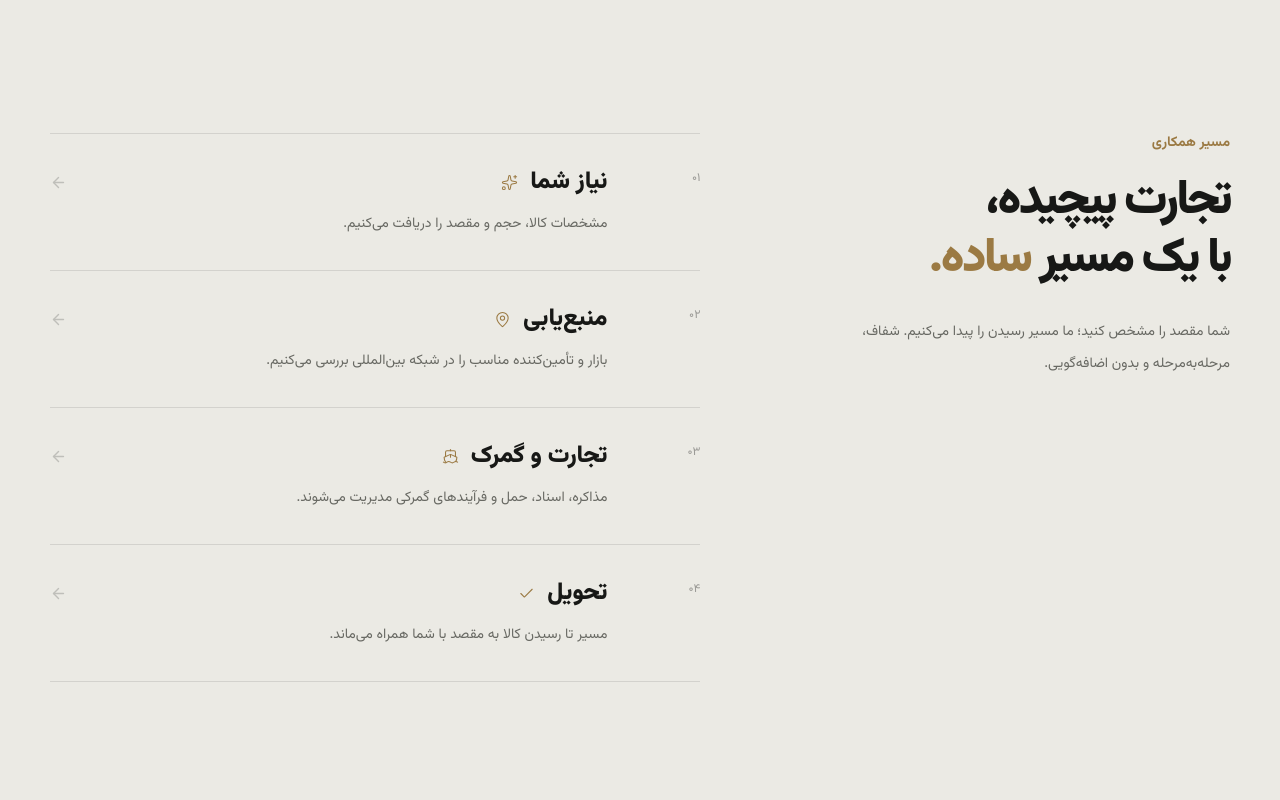
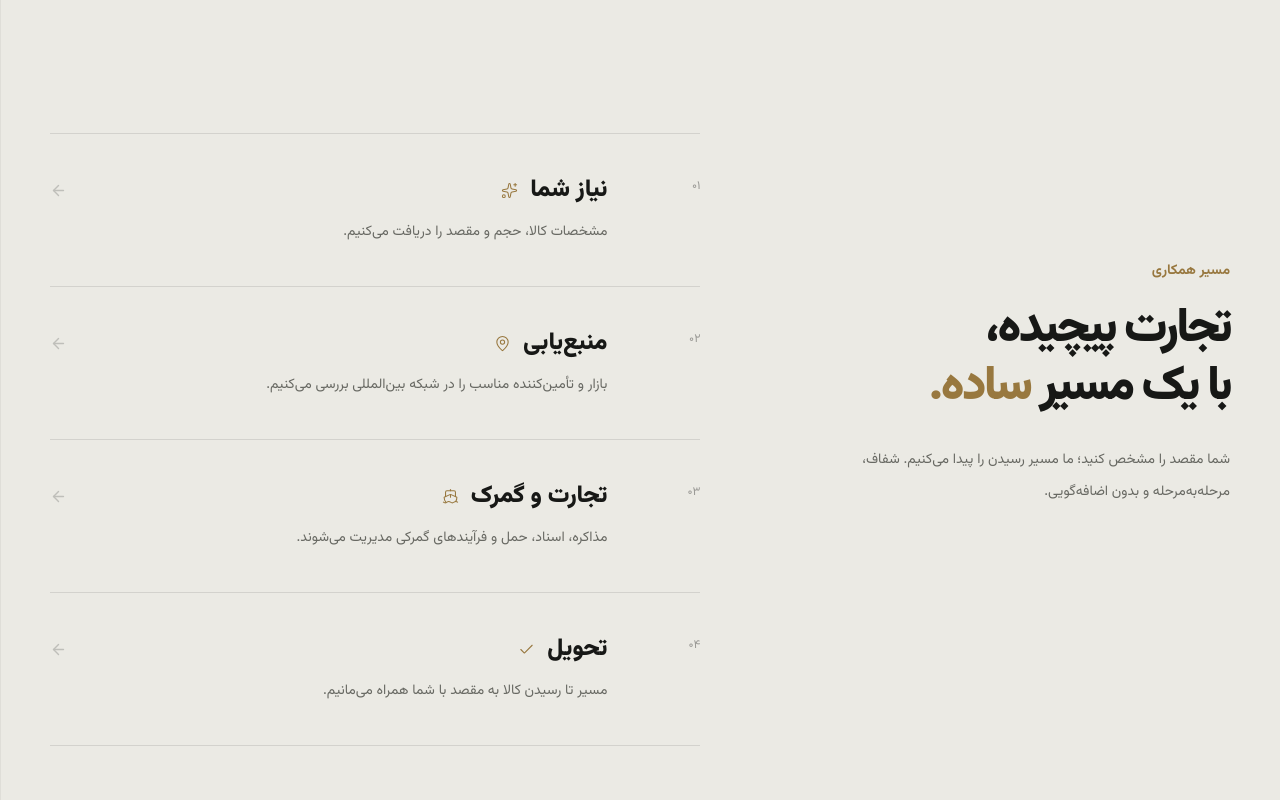
Before and after one commit to artinasd/import-export, a Next.js app: page / in a window 1280 px wide. Shown: the part 2080-2880 px from the top of the page. Built offline with nearby package versions, Linux system fonts and the light colour scheme.

Commit message:
Refine process section for premium editorial layout

```diff
--- a/components/home/ProcessSection.js
+++ b/components/home/ProcessSection.js
@@ -4,36 +4,27 @@ const steps = [
   ["۰۱", "نیاز شما", "مشخصات کالا، حجم و مقصد را دریافت می‌کنیم.", Sparkles],
   ["۰۲", "منبع‌یابی", "بازار و تأمین‌کننده مناسب را در شبکه بین‌المللی بررسی می‌کنیم.", MapPin],
   ["۰۳", "تجارت و گمرک", "مذاکره، اسناد، حمل و فرآیندهای گمرکی مدیریت می‌شوند.", Ship],
-  ["۰۴", "تحویل", "مسیر تا رسیدن کالا به مقصد با شما همراه می‌ماند.", Check],
+  ["۰۴", "تحویل", "مسیر تا رسیدن کالا به مقصد با شما همراه می‌مانیم.", Check],
 ];
 
 export default function ProcessSection() {
   return (
-    <section id="process" className="bg-[#ebeae4] py-24 lg:py-36">
+    <section id="process" className="relative overflow-hidden bg-[#ebeae4] py-24 lg:py-36">
+      <div className="absolute left-0 top-0 h-full w-px bg-black/5" aria-hidden="true" />
       <div className="container-site">
         <div className="grid gap-14 lg:grid-cols-[.8fr_1.2fr] lg:gap-24">
-          <div>
-            <p className="mb-5 text-sm font-bold text-[#9b7a43]">مسیر همکاری</p>
-            <h2 className="font-display text-balance text-4xl font-black leading-[1.2] sm:text-5xl">
-              تجارت پیچیده،<br />با یک مسیر <span className="text-[#9b7a43]">ساده.</span>
-            </h2>
-            <p className="mt-7 max-w-sm text-sm leading-8 text-[#686963]">
-              شما مقصد را مشخص کنید؛ ما مسیر رسیدن را پیدا می‌کنیم. شفاف، مرحله‌به‌مرحله و بدون اضافه‌گویی.
-            </p>
+          <div className="lg:sticky lg:top-32 lg:self-start">
+            <p className="mb-5 text-sm font-bold text-[#98783f]">مسیر همکاری</p>
+            <h2 className="font-display text-balance text-4xl font-black leading-[1.2] sm:text-5xl">تجارت پیچیده،<br />با یک مسیر <span className="text-[#98783f]">ساده.</span></h2>
+            <p className="mt-7 max-w-sm text-sm leading-8 text-[#686963]">شما مقصد را مشخص کنید؛ ما مسیر رسیدن را پیدا می‌کنیم. شفاف، مرحله‌به‌مرحله و بدون اضافه‌گویی.</p>
           </div>
-
           <div className="border-t border-black/10">
-            {steps.map(([number, title, text, Icon]) => (
-              <div key={number} className="group grid grid-cols-[45px_1fr_auto] items-start gap-4 border-b border-black/10 py-7 sm:grid-cols-[65px_1fr_auto] sm:gap-7 sm:py-8">
+            {steps.map(([number, title, text, Icon], index) => (
+              <div key={number} className="group grid grid-cols-[45px_1fr_auto] items-start gap-4 border-b border-black/10 py-8 sm:grid-cols-[65px_1fr_auto] sm:gap-7 sm:py-10">
                 <span className="pt-1 text-xs text-black/35">{number}</span>
-                <div>
-                  <h3 className="flex items-center gap-3 text-xl font-black sm:text-2xl">
-                    {title}
-                    <Icon size={17} strokeWidth={1.5} className="text-[#9b7a43]" />
-                  </h3>
-                  <p className="mt-3 max-w-lg text-sm leading-7 text-[#686963]">{text}</p>
-                </div>
-                <ArrowLeft size={17} className="mt-2 opacity-20 transition group-hover:-translate-x-1 group-hover:opacity-70" />
+                <div><h3 className="flex items-center gap-3 text-xl font-black sm:text-2xl">{title}<Icon size={17} strokeWidth={1.5} className="text-[#98783f]" /></h3><p className="mt-3 max-w-lg text-sm leading-7 text-[#686963]">{text}</p></div>
+                <ArrowLeft size={17} className="mt-2 opacity-20 transition duration-300 group-hover:-translate-x-1 group-hover:opacity-70" />
+                {index < steps.length - 1 && <span className="absolute" />}
               </div>
             ))}
           </div>
```
